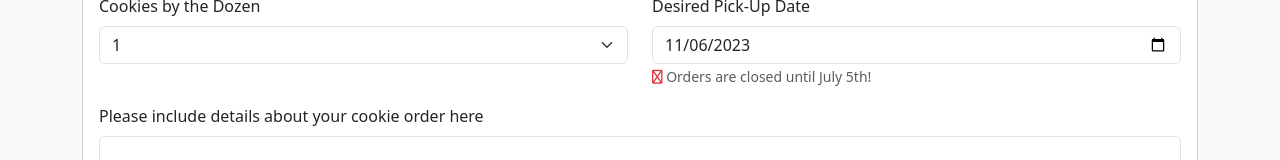
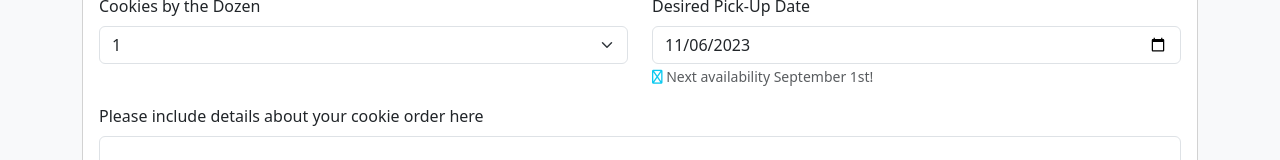
Before and after one commit to mobroco/desert-cat-cookies, a React app: page / in a window 1280 px wide. Shown: the part 1368-1528 px from the top of the page. Built offline with nearby package versions, Linux system fonts and the light colour scheme.

Commit message:
updated to close orders til Sept 1

```diff
--- a/src/components/EstimateForm.jsx
+++ b/src/components/EstimateForm.jsx
@@ -102,7 +102,7 @@ export default function EstimateForm() {
                               value={pickupDate}
                               onChange={(e) => setPickupDate(e.target.value)}/>
                 <Form.Text className="text-muted">
-                  <i className="fa-sharp fa-regular fa-circle-exclamation text-danger"/> Orders are closed until July 5th!
+                  <i className="fa-sharp fa-regular fa-circle-exclamation text-info"/> Next availability September 1st!
                 </Form.Text>
               </Form.Group>
             </Row>
```
